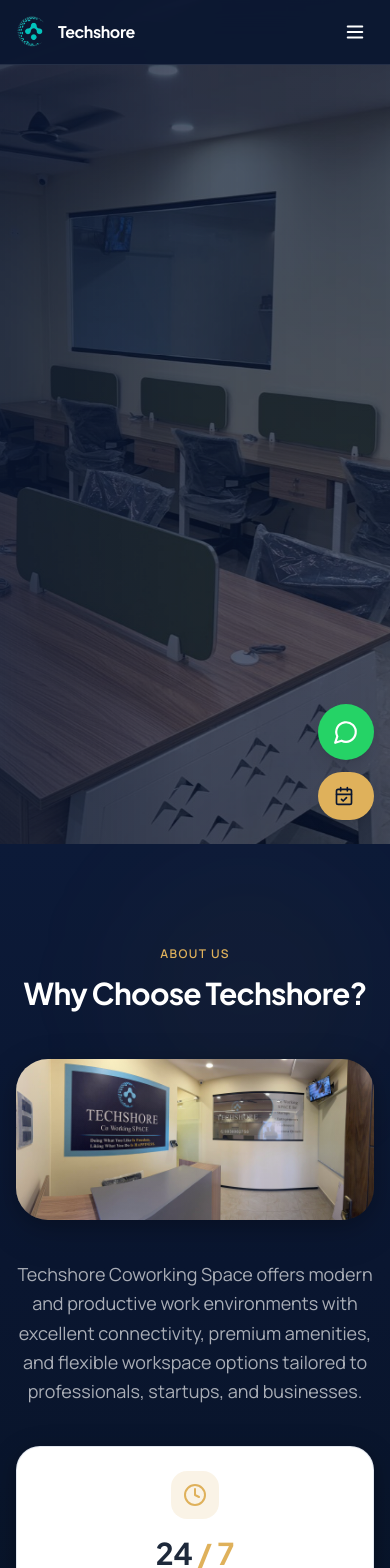
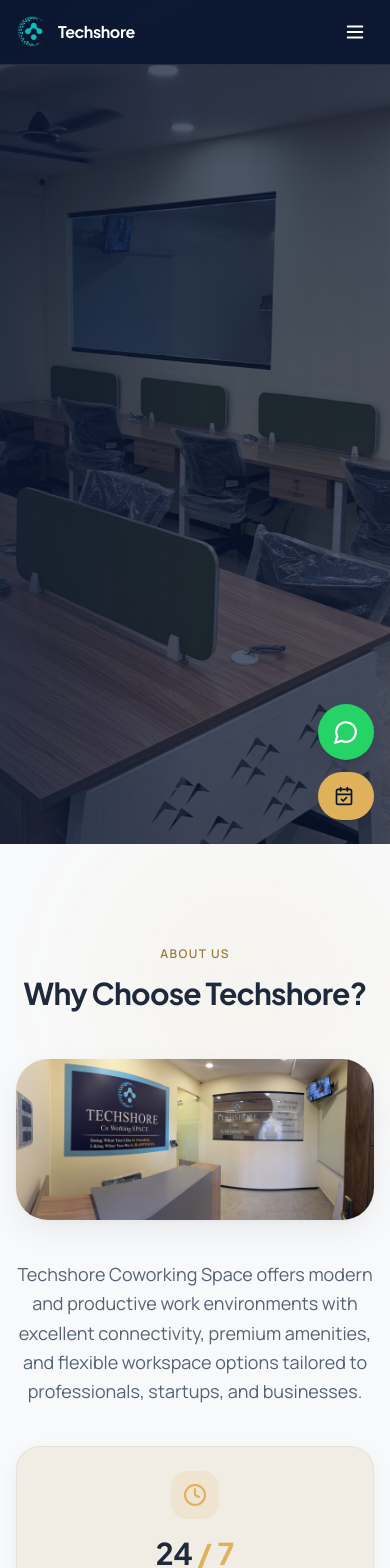
Before and after one commit to Work-Clients/techshore-website-v2, a React (Vite) app: page / in a window 390 px wide. Shown: the top 1568 px of the page. Built offline with nearby package versions, Linux system fonts and the light colour scheme.

Commit message:
Blue and white backdrop.

```diff
--- a/src/App.jsx
+++ b/src/App.jsx
@@ -14,7 +14,7 @@
   return (
     <MotionConfig reducedMotion="user" transition={{ duration: 0.5, ease: EASE_SMOOTH }}>
       <Navbar />
-      <main className="text-white/90">
+      <main className="bg-bg-main text-text-main">
         <Hero />
         <About />
         <Spaces />
--- a/src/components/About.jsx
+++ b/src/components/About.jsx
@@ -16,8 +16,8 @@
 
   return (
     <AnimatedSection id="about" className="section-padding relative overflow-hidden">
-      <div className="absolute top-0 right-0 w-72 h-72 bg-accent-gold/5 rounded-full blur-3xl opacity-60 pointer-events-none" aria-hidden="true" />
-      <div className="absolute bottom-0 left-0 w-96 h-96 bg-white/5 rounded-full blur-3xl pointer-events-none" aria-hidden="true" />
+      <div className="absolute top-0 right-0 w-72 h-72 bg-accent-gold/10 rounded-full blur-3xl opacity-60 pointer-events-none" aria-hidden="true" />
+      <div className="absolute bottom-0 left-0 w-96 h-96 bg-primary-navy/5 rounded-full blur-3xl pointer-events-none" aria-hidden="true" />
 
       <div className="max-w-7xl mx-auto relative">
         <FadeIn seed="about-header" className="text-center max-w-2xl mx-auto">
@@ -38,7 +38,7 @@
         </FadeIn>
 
         <FadeIn seed="about-text" className="mt-10 sm:mt-12 max-w-3xl mx-auto text-center">
-          <p className="text-white/65 text-lg leading-relaxed">
+          <p className="text-muted text-lg leading-relaxed">
             Techshore Coworking Space offers modern and productive work environments with excellent connectivity, premium amenities, and flexible workspace options tailored to professionals, startups, and businesses.
           </p>
         </FadeIn>
--- a/src/index.css
+++ b/src/index.css
@@ -16,13 +16,13 @@
 
     --color-accent-gold-dark: #9a7b3c;
 
-    --color-bg-main: #0a1630;
+    --color-bg-main: #f8f9fa;
 
-    --color-bg-card: #ffffff;
+    --color-bg-card: #f1ede4;
 
     --color-text-main: #1e293b;
 
-    --color-border: #dce3ed;
+    --color-border: #e2e0d9;
 
     --color-muted: #556275;
 
@@ -70,13 +70,7 @@
 
   body {
 
-    @apply font-body text-white/90 antialiased overflow-x-hidden;
-
-    background-color: #0a1630;
-
-    background-image: linear-gradient(180deg, #0c1a38 0%, #0a1630 50%, #081428 100%);
-
-    background-attachment: fixed;
+    @apply font-body text-text-main antialiased overflow-x-hidden bg-bg-main;
 
   }
 
@@ -84,7 +78,7 @@
 
   ::selection {
 
-    @apply bg-accent-gold/40 text-white;
+    @apply bg-accent-gold/30 text-primary-navy;
 
   }
 
@@ -104,7 +98,9 @@
 
   .section-eyebrow {
 
-    @apply text-accent-gold font-semibold text-xs tracking-[0.12em] uppercase;
+    @apply font-semibold text-xs tracking-[0.12em] uppercase;
+
+    color: var(--color-accent-gold-dark);
 
   }
 
@@ -112,7 +108,7 @@
 
   .section-title {
 
-    @apply font-display text-3xl sm:text-4xl lg:text-[2.75rem] font-bold text-white tracking-tight leading-[1.15];
+    @apply font-display text-3xl sm:text-4xl lg:text-[2.75rem] font-bold text-text-main tracking-tight leading-[1.15];
 
   }
 
@@ -120,7 +116,7 @@
 
   .section-subtitle {
 
-    @apply mt-5 text-lg text-white/65 max-w-2xl leading-relaxed;
+    @apply mt-5 text-lg text-muted max-w-2xl leading-relaxed;
 
   }
 
@@ -272,13 +268,13 @@
 
     @apply inline-flex items-center justify-center gap-2 px-7 py-3.5 rounded-full
 
-      bg-transparent text-white font-semibold text-sm tracking-wide
+      bg-transparent text-primary-navy font-semibold text-sm tracking-wide
 
-      border border-white/25 transition-[background-color,color,transform,border-color] duration-300 ease-out
+      border border-border transition-[background-color,color,transform,border-color] duration-300 ease-out
 
-      hover:bg-white/10 hover:text-white hover:border-white/40 hover:-translate-y-0.5
+      hover:bg-primary-navy hover:text-white hover:border-primary-navy hover:-translate-y-0.5
 
-      focus:outline-none focus-visible:ring-2 focus-visible:ring-white/50 focus-visible:ring-offset-2 focus-visible:ring-offset-bg-main;
+      focus:outline-none focus-visible:ring-2 focus-visible:ring-primary-navy focus-visible:ring-offset-2 focus-visible:ring-offset-bg-main;
 
   }
 
--- a/tailwind.config.js
+++ b/tailwind.config.js
@@ -9,10 +9,10 @@
           DEFAULT: '#dfb15b',
           dark: '#9a7b3c',
         },
-        'bg-main': '#0a1630',
-        'bg-card': '#ffffff',
+        'bg-main': '#f8f9fa',
+        'bg-card': '#f1ede4',
         'text-main': '#1e293b',
-        border: '#dce3ed',
+        border: '#e2e0d9',
         muted: '#556275',
       },
       fontFamily: {
@@ -22,10 +22,10 @@
         body: ['Manrope', 'sans-serif'],
       },
       boxShadow: {
-        card: '0 4px 16px rgba(0, 0, 0, 0.2), 0 8px 32px rgba(0, 0, 0, 0.15)',
-        'card-hover': '0 8px 24px rgba(0, 0, 0, 0.25), 0 16px 48px rgba(0, 0, 0, 0.2)',
-        premium: '0 4px 20px rgba(0, 0, 0, 0.18), 0 12px 40px rgba(0, 0, 0, 0.15)',
-        'premium-hover': '0 8px 28px rgba(0, 0, 0, 0.28), 0 20px 56px rgba(0, 0, 0, 0.22)',
+        card: '0 1px 3px rgba(10, 22, 48, 0.04), 0 6px 20px rgba(10, 22, 48, 0.05)',
+        'card-hover': '0 4px 12px rgba(10, 22, 48, 0.06), 0 16px 40px rgba(10, 22, 48, 0.08)',
+        premium: '0 2px 6px rgba(10, 22, 48, 0.04), 0 12px 32px rgba(10, 22, 48, 0.06)',
+        'premium-hover': '0 6px 20px rgba(10, 22, 48, 0.08), 0 20px 48px rgba(10, 22, 48, 0.10)',
         glow: '0 0 40px rgba(223, 177, 91, 0.15)',
         'secondary-glow': '0 0 24px rgba(223, 177, 91, 0.25), 0 4px 20px rgba(223, 177, 91, 0.12)',
       },
```
